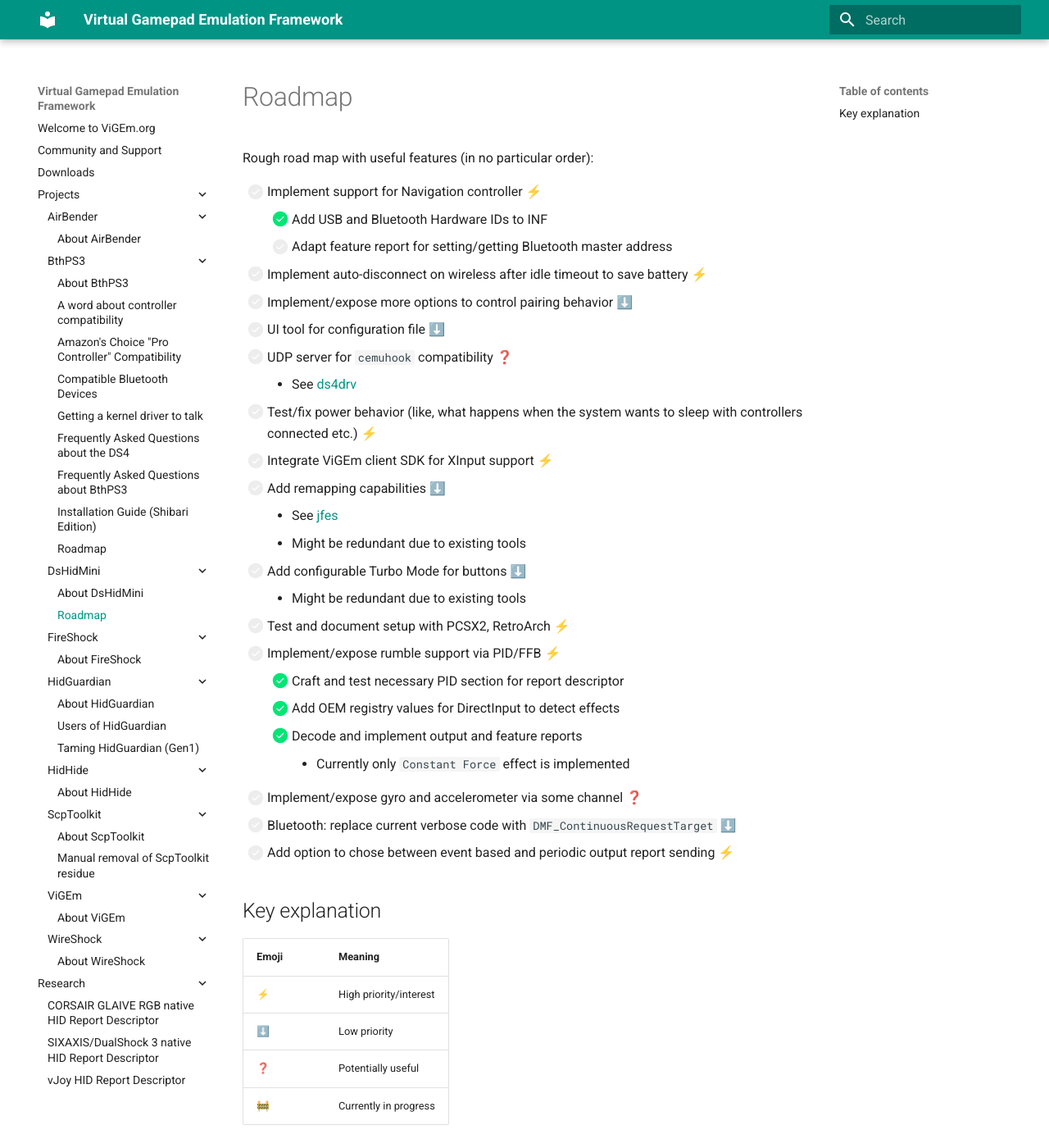
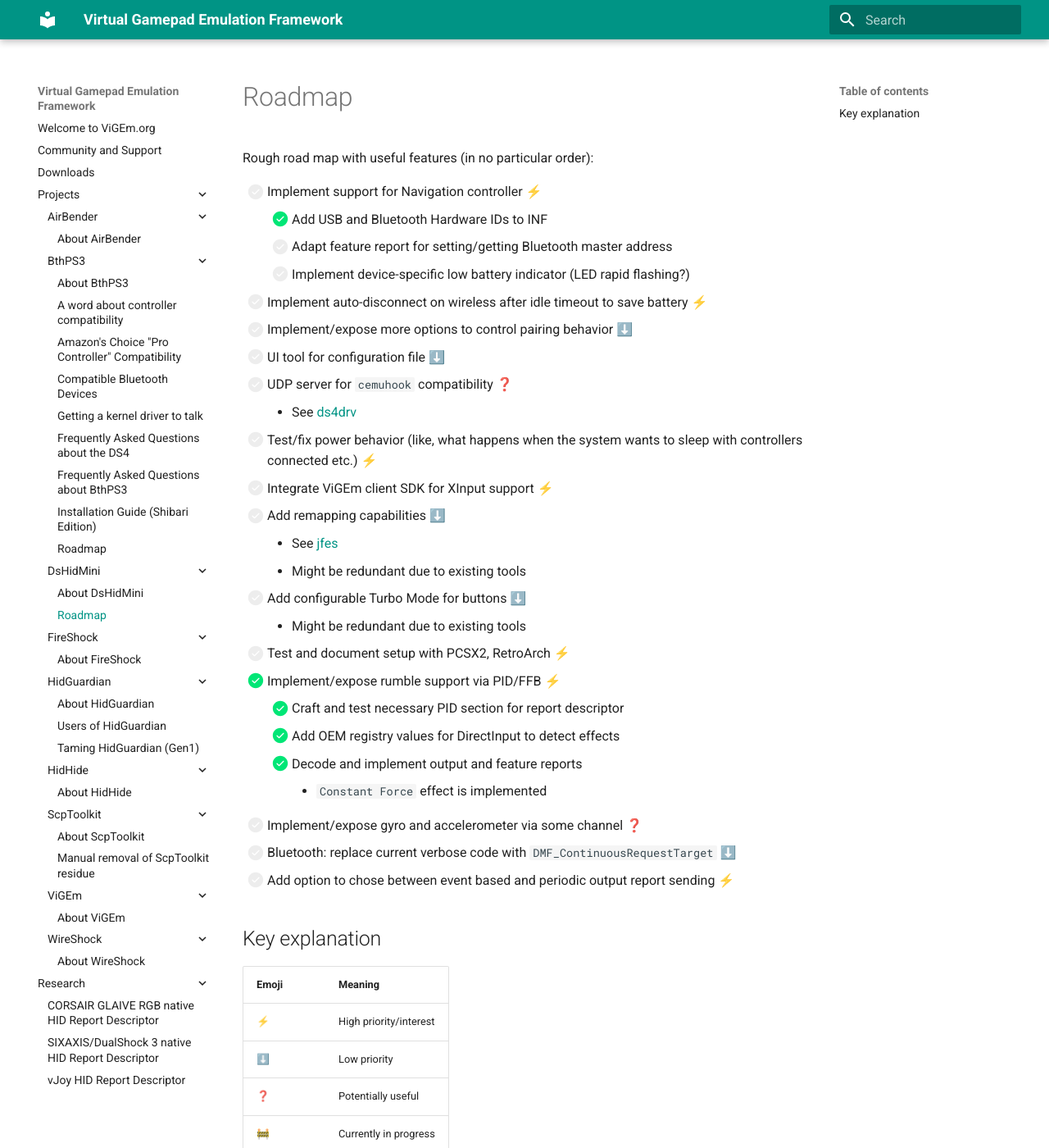
Before and after one commit to nefarius/ViGEm.github.io, an MkDocs documentation site: the page built from docs/projects/DsHidMini/Roadmap.md, in a window 1280 px wide and 1400 px high. Shown: the whole window at 82% size. Built offline with MkDocs 1.6.1 and Material for MkDocs 9.7.7, drawn with Linux system fonts in a browser that asks for light colours.

Commit message:
Updated Roadmap.md

```diff
--- a/docs/projects/DsHidMini/Roadmap.md
+++ b/docs/projects/DsHidMini/Roadmap.md
@@ -5,6 +5,7 @@
 - [ ] Implement support for Navigation controller ⚡
     - [X] Add USB and Bluetooth Hardware IDs to INF
     - [ ] Adapt feature report for setting/getting Bluetooth master address
+    - [ ] Implement device-specific low battery indicator (LED rapid flashing?)
 - [ ] Implement auto-disconnect on wireless after idle timeout to save battery ⚡
 - [ ] Implement/expose more options to control pairing behavior ⬇️
 - [ ] UI tool for configuration file ⬇️
@@ -18,11 +19,11 @@
 - [ ] Add configurable Turbo Mode for buttons ⬇️
     - Might be redundant due to existing tools
 - [ ] Test and document setup with PCSX2, RetroArch ⚡
-- [ ] Implement/expose rumble support via PID/FFB ⚡
+- [X] Implement/expose rumble support via PID/FFB ⚡
     - [X] Craft and test necessary PID section for report descriptor
     - [X] Add OEM registry values for DirectInput to detect effects
     - [X] Decode and implement output and feature reports
-        - Currently only `Constant Force` effect is implemented
+        - `Constant Force` effect is implemented
 - [ ] Implement/expose gyro and accelerometer via some channel ❓
 - [ ] Bluetooth: replace current verbose code with `DMF_ContinuousRequestTarget` ⬇️
 - [ ] Add option to chose between event based and periodic output report sending ⚡
```
